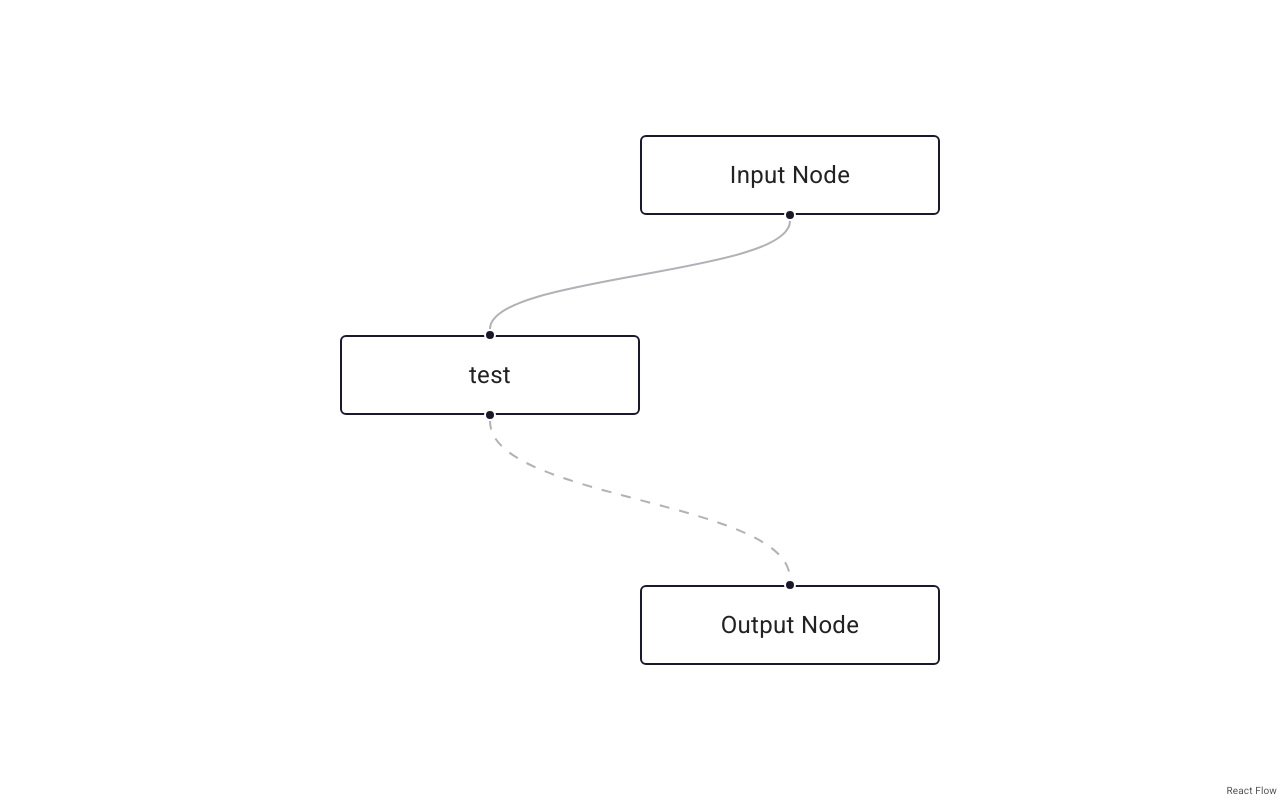
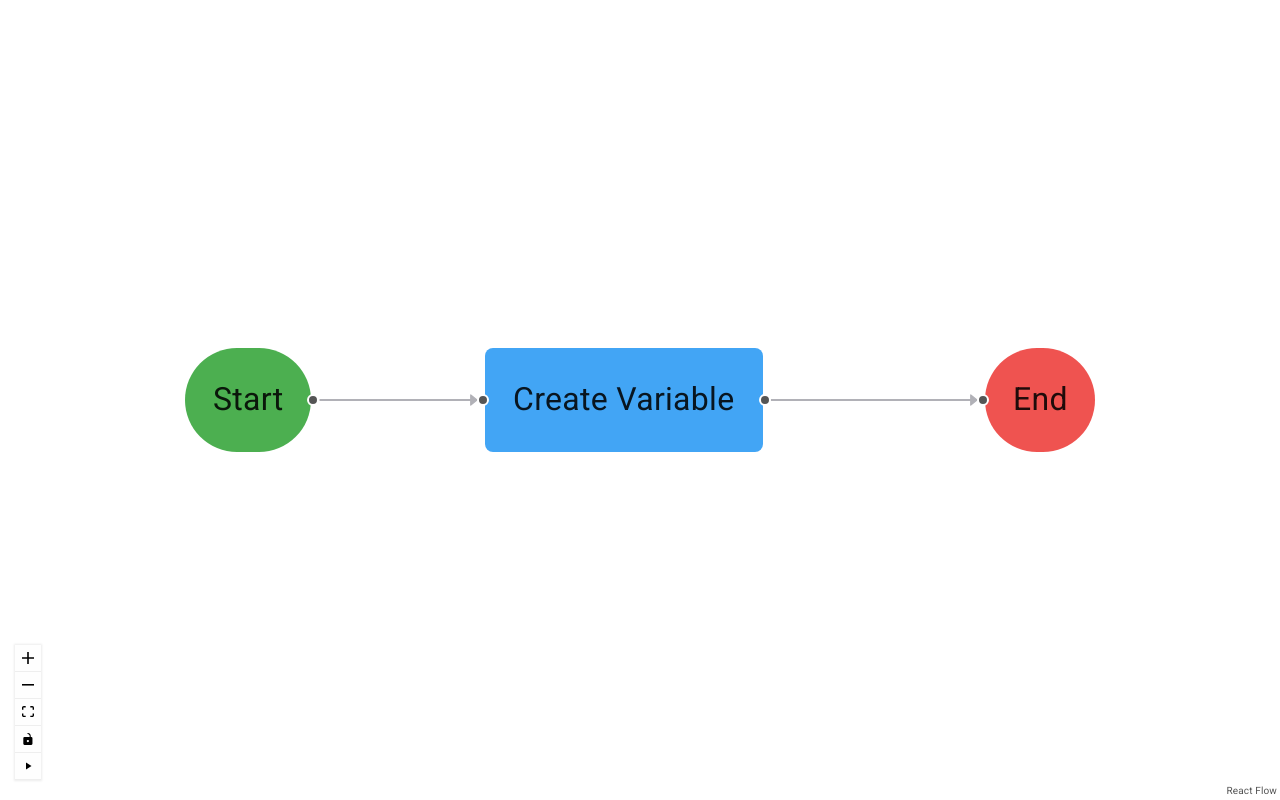
Before and after one commit to jortvangorkum/low-code-platform, a React (Vite) app: page / in a window 1280 px wide. Built offline with nearby package versions, Linux system fonts and the light colour scheme.

Commit message:
Added new components

```diff
--- a/package.json
+++ b/package.json
@@ -11,6 +11,7 @@
   "dependencies": {
     "@emotion/react": "^11.9.0",
     "@emotion/styled": "^11.8.1",
+    "@mui/icons-material": "^5.8.2",
     "@mui/material": "^5.8.2",
     "react": "^18.0.0",
     "react-dom": "^18.0.0",
--- a/src/App.tsx
+++ b/src/App.tsx
@@ -1,30 +1,33 @@
-import ReactFlow, { useEdgesState, useNodesState } from 'react-flow-renderer';
+import ReactFlow, { Edge, MarkerType, Node, useEdgesState, useNodesState } from 'react-flow-renderer';
+import { VariableTypes } from './components/react-flow/actions/CreateVariableAction';
+import CustomControls from './components/react-flow/CustomControls';
+import nodeTypes, { NodeDataTypes } from './components/react-flow/NodeTypes';
 
-const initialNodes = [
+const initialNodes: Node<NodeDataTypes>[] = [
   {
     id: '1',
-    type: 'input',
-    data: { label: 'Input Node' },
-    position: { x: 250, y: 25 },
+    type: 'start',
+    data: { label: 'Start' },
+    position: { x: 200, y: 100 },
   },
 
   {
     id: '2',
-    // you can also pass a React component as a label
-    data: { label: 'test' },
-    position: { x: 100, y: 125 },
+    type: 'createVariableAction',
+    data: { label: 'Create Variable', name: 'x', expression: '1', type: VariableTypes.Number },
+    position: { x: 350, y: 100 },
   },
   {
     id: '3',
-    type: 'output',
-    data: { label: 'Output Node' },
-    position: { x: 250, y: 250 },
+    type: 'end',
+    data: { label: 'End' },
+    position: { x: 600, y: 100 },
   },
 ];
 
-const initialEdges = [
-  { id: 'e1-2', source: '1', target: '2' },
-  { id: 'e2-3', source: '2', target: '3', animated: true },
+const initialEdges: Edge[] = [
+  { id: 'e1-2', type: 'straight', markerEnd: { type: MarkerType.ArrowClosed }, source: '1', target: '2' },
+  { id: 'e2-3', type: 'straight', markerEnd: { type: MarkerType.ArrowClosed }, source: '2', target: '3' },
 ];
 
 function App() {
@@ -44,8 +47,11 @@ function App() {
         edges={edges}
         onNodesChange={onNodesChange}
         onEdgesChange={onEdgesChange}
+        nodeTypes={nodeTypes}
         fitView
-      />
+      >
+        <CustomControls />
+      </ReactFlow>
     </div>
   );
 }
--- /dev/null
+++ b/src/components/react-flow/CustomControls.tsx
@@ -0,0 +1,12 @@
+import { ControlButton, Controls } from "react-flow-renderer";
+import { PlayArrow } from '@mui/icons-material';
+
+export default function CustomControls() {
+  return (
+    <Controls>
+      <ControlButton onClick={() => console.log('action')}>
+        <PlayArrow />
+      </ControlButton>
+    </Controls>
+  )
+}
--- /dev/null
+++ b/src/components/react-flow/EndNode.tsx
@@ -0,0 +1,27 @@
+import { memo } from "react";
+import { Handle, NodeProps, Position } from "react-flow-renderer";
+
+export interface EndNodeData {
+  label: string;
+}
+
+const EndNode = memo(function EndNode({ id, data }: NodeProps<EndNodeData>) {
+  return (
+    <div
+      style={{
+        backgroundColor: "#ef5350",
+        padding: "14px",
+        borderRadius: "50px",
+      }}
+    >
+      <Handle
+        type="target"
+        position={Position.Left}
+        id={`${id}.target`}
+      />
+      <div id={id}>{data?.label}</div>
+    </div>
+  )
+});
+
+export default EndNode;
--- /dev/null
+++ b/src/components/react-flow/NodeTypes.ts
@@ -0,0 +1,15 @@
+import StartNode, { StartNodeData } from "./StartNode";
+import SelectActionNode, { SelectActionNodeData } from "./SelectActionNode";
+import EndNode, { EndNodeData } from "./EndNode";
+import CreateVariableAction, { CreateVariableData } from "./actions/CreateVariableAction";
+
+export type NodeDataTypes = CreateVariableData | StartNodeData | SelectActionNodeData | EndNodeData;
+
+const nodeTypes = {
+  createVariableAction: CreateVariableAction,
+  selectAction: SelectActionNode,
+  start: StartNode,
+  end: EndNode,
+}
+
+export default nodeTypes;
--- /dev/null
+++ b/src/components/react-flow/SelectActionNode.tsx
@@ -0,0 +1,38 @@
+import { memo } from "react";
+import { Handle, NodeProps, Position } from "react-flow-renderer";
+
+export enum ActionType {
+  CreateVariable,
+}
+
+export interface SelectActionNodeData {
+  action: ActionType;
+  label: string;
+}
+
+const SelectActionNode = memo(function SelectActionNode({ id, data }: NodeProps<SelectActionNodeData>) {
+  return (
+    <div
+      style={{
+        backgroundColor: "#42a5f5",
+        padding: "14px",
+        borderRadius: 4,
+      }}
+    >
+      <Handle
+        type="target"
+        position={Position.Left}
+        id={`${id}.target`}
+
+      />
+      <div id={id}>{data.label}</div>
+      <Handle
+        type="source"
+        position={Position.Right}
+        id={`${id}.source`}
+      />
+    </div>
+  )
+});
+
+export default SelectActionNode;
--- /dev/null
+++ b/src/components/react-flow/StartNode.tsx
@@ -0,0 +1,27 @@
+import { memo } from "react";
+import { Handle, NodeProps, Position } from "react-flow-renderer";
+
+export interface StartNodeData {
+  label: string;
+}
+
+const StartNode = memo(function StartNode({ id, data }: NodeProps<StartNodeData>) {
+  return (
+    <div
+      style={{
+        backgroundColor: "#4caf50",
+        padding: "14px",
+        borderRadius: "50px",
+      }}
+    >
+      <div id={id}>{data?.label}</div>
+      <Handle
+        type="source"
+        position={Position.Right}
+        id={`${id}.source`}
+      />
+    </div>
+  )
+});
+
+export default StartNode;
--- /dev/null
+++ b/src/components/react-flow/actions/CreateVariableAction.tsx
@@ -0,0 +1,41 @@
+import { memo } from "react";
+import { Handle, NodeProps, Position } from "react-flow-renderer";
+
+export enum VariableTypes {
+  String,
+  Number,
+}
+
+export interface CreateVariableData {
+  label: string;
+  name: string;
+  expression: string;
+  type: VariableTypes;
+}
+
+const CreateVariableAction = memo(function CreateVariableAction({ id, data }: NodeProps<CreateVariableData>) {
+  return (
+    <div
+      style={{
+        backgroundColor: "#42a5f5",
+        padding: "14px",
+        borderRadius: 4,
+      }}
+    >
+      <Handle
+        type="target"
+        position={Position.Left}
+        id={`${id}.target`}
+
+      />
+      <div id={id}>{data.label}</div>
+      <Handle
+        type="source"
+        position={Position.Right}
+        id={`${id}.source`}
+      />
+    </div>
+  )
+});
+
+export default CreateVariableAction;
```
Also changed, not shown: src/compile/index.tsx (added), 1 other file (tests, documents, lock files or other folders).
